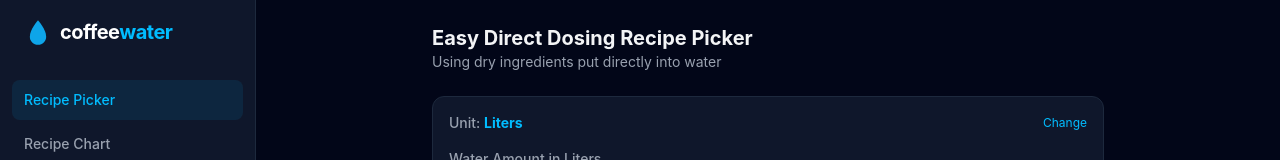
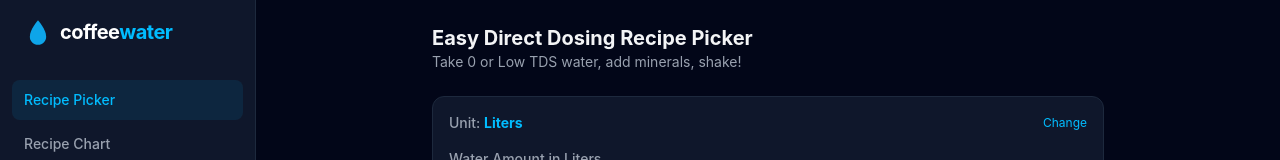
Before and after one commit to yenba/coffee-water-app, a React (Vite) app: page / in a window 1280 px wide. Shown: the top 160 px of the page. Built offline with nearby package versions, Linux system fonts and the light colour scheme.

Commit message:
feat: update hero text instructions

```diff
--- a/src/pages/CustomRecipe.tsx
+++ b/src/pages/CustomRecipe.tsx
@@ -30,7 +30,7 @@ export default function CustomRecipe() {
       <div>
         <h1 className="text-xl font-bold">Custom Direct Dosing Recipe Creator</h1>
         <p className="text-sm text-gray-500 dark:text-gray-400">
-          Using dry ingredients put directly into water
+          Take 0 or Low TDS water, add minerals, shake!
         </p>
       </div>
 
--- a/src/pages/GHKHLookup.tsx
+++ b/src/pages/GHKHLookup.tsx
@@ -30,7 +30,7 @@ export default function GHKHLookup() {
       <div>
         <h1 className="text-xl font-bold">Custom Direct Dosing GH / KH Lookup</h1>
         <p className="text-sm text-gray-500 dark:text-gray-400">
-          Using dry ingredients put directly into water
+          Take 0 or Low TDS water, add minerals, shake!
         </p>
       </div>
 
--- a/src/pages/RecipeChart.tsx
+++ b/src/pages/RecipeChart.tsx
@@ -32,7 +32,7 @@ export default function RecipeChart() {
       <div>
         <h1 className="text-xl font-bold">Easy Direct Dosing Recipe Chart</h1>
         <p className="text-sm text-gray-500 dark:text-gray-400">
-          Using dry ingredients put directly into water
+          Take 0 or Low TDS water, add minerals, shake!
         </p>
       </div>
 
--- a/src/pages/RecipePicker.tsx
+++ b/src/pages/RecipePicker.tsx
@@ -33,7 +33,7 @@ export default function RecipePicker() {
       <div>
         <h1 className="text-xl font-bold">Easy Direct Dosing Recipe Picker</h1>
         <p className="text-sm text-gray-500 dark:text-gray-400">
-          Using dry ingredients put directly into water
+          Take 0 or Low TDS water, add minerals, shake!
         </p>
       </div>
 
```
